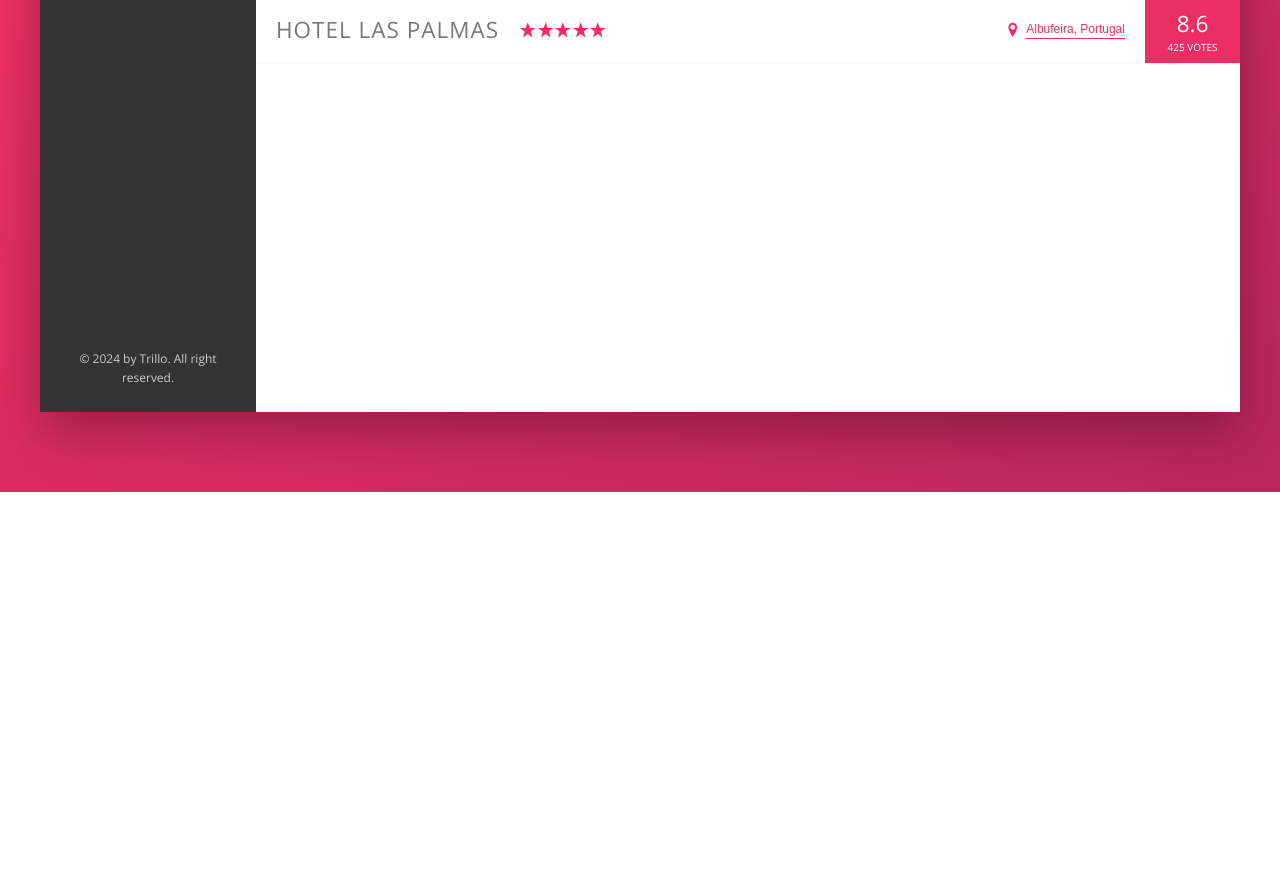
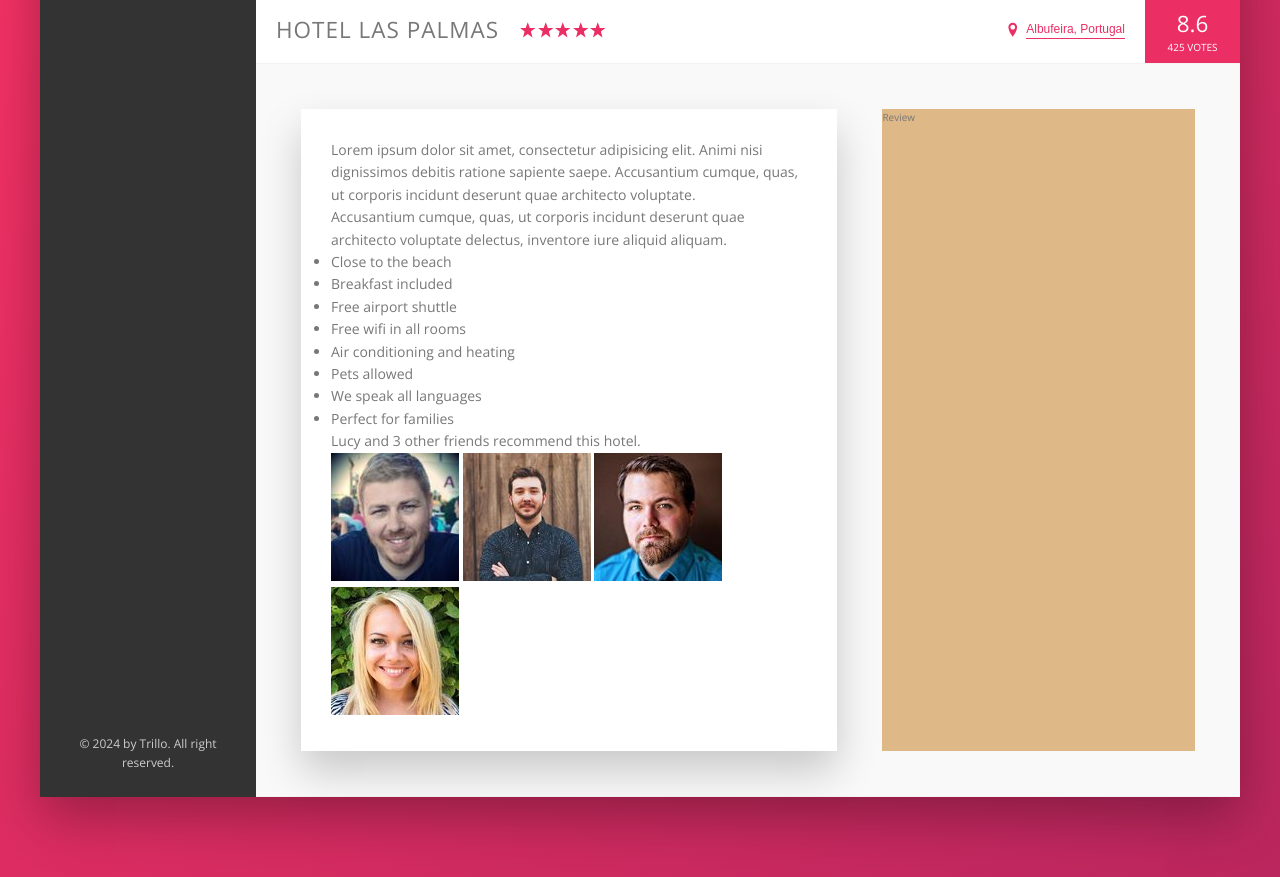
Before and after one commit to Ashoka2002/Trillo, a website: page index.html in a window 1280 px wide. Shown: the part 528-1405 px from the top of the page. Before the commit the page ends 1020 px from the top, so only its background shows below. Drawn offline with nearby package versions, Linux system fonts and the light colour scheme.

Commit message:
Building the Description Section - Part 1

```diff
--- a/index.html
+++ b/index.html
@@ -134,6 +134,41 @@
               <div class="overview__rating-count">425 votes</div>
             </div>
           </div>
+
+          <div class="detail">
+            <div class="description">
+              <p class="paragraph">
+                Lorem ipsum dolor sit amet, consectetur adipisicing elit. Animi nisi dignissimos debitis ratione
+                sapiente saepe. Accusantium cumque, quas, ut corporis incidunt deserunt quae architecto voluptate.
+              </p>
+              <p class="paragraph">
+                Accusantium cumque, quas, ut corporis incidunt deserunt quae architecto voluptate delectus, inventore
+                iure aliquid aliquam.
+              </p>
+
+              <ul class="list">
+                <li class="list__item">Close to the beach</li>
+                <li class="list__item">Breakfast included</li>
+                <li class="list__item">Free airport shuttle</li>
+                <li class="list__item">Free wifi in all rooms</li>
+                <li class="list__item">Air conditioning and heating</li>
+                <li class="list__item">Pets allowed</li>
+                <li class="list__item">We speak all languages</li>
+                <li class="list__item">Perfect for families</li>
+              </ul>
+
+              <div class="recommend">
+                <p class="recommend__count">Lucy and 3 other friends recommend this hotel.</p>
+                <div class="recommend__friends">
+                  <img src="img/user-3.jpg" alt="Friend 1" class="recommend__photo" />
+                  <img src="img/user-4.jpg" alt="Friend 2" class="recommend__photo" />
+                  <img src="img/user-5.jpg" alt="Friend 3" class="recommend__photo" />
+                  <img src="img/user-6.jpg" alt="Friend 4" class="recommend__photo" />
+                </div>
+              </div>
+            </div>
+            <div class="user-reviews">Review</div>
+          </div>
         </main>
       </div>
     </div>
--- a/scss/_base.scss
+++ b/scss/_base.scss
@@ -43,6 +43,8 @@ Grey dark 3: #999
   --color-white: #fff;
 
   --shadow-dark: 0 2rem 5rem rgba(0, 0, 0, 0.3);
+  --shadow-light: 0 2rem 4rem rgba(0, 0, 0, 0.2);
+  --border-dark: 1px solid var(--color-grey-light-2);
 }
 
 html {
--- a/scss/_component.scss
+++ b/scss/_component.scss
@@ -206,7 +206,7 @@
 .overview {
   display: flex;
   align-items: center;
-  border-bottom: 1px solid var(--color-grey-light-1);
+  border-bottom: var(--border-dark);
 
   &__heading {
     font-size: 2.25rem;
--- a/scss/_layout.scss
+++ b/scss/_layout.scss
@@ -32,6 +32,25 @@
 .hotel-view {
   background-color: var(--color-white);
   flex: 1;
+}
 
-  height: 80rem;
+.detail {
+  display: flex;
+  padding: 4.5rem;
+  background-color: var(--color-grey-light-1);
+  border-bottom: var(--border-dark);
 }
+
+.description {
+  font-size: 1.4rem;
+  flex: 0 0 60%;
+  margin-right: 4.5rem;
+  padding: 3rem;
+  background-color: var(--color-white);
+  box-shadow: var(--shadow-light);
+}
+
+.user-reviews {
+  background-color: burlywood;
+  flex: 1;
+}
```
Also changed, not shown: css/style.css.
